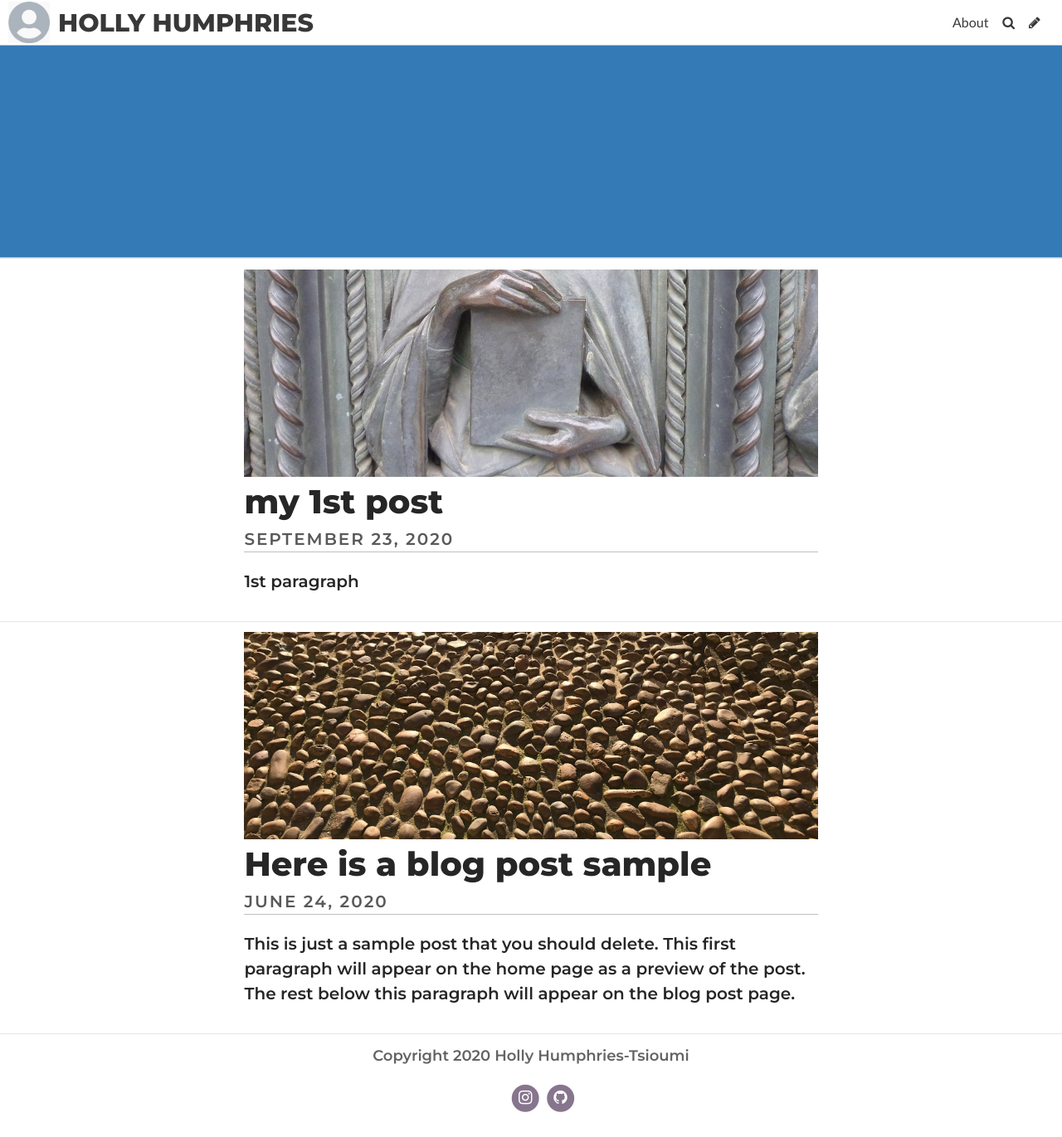
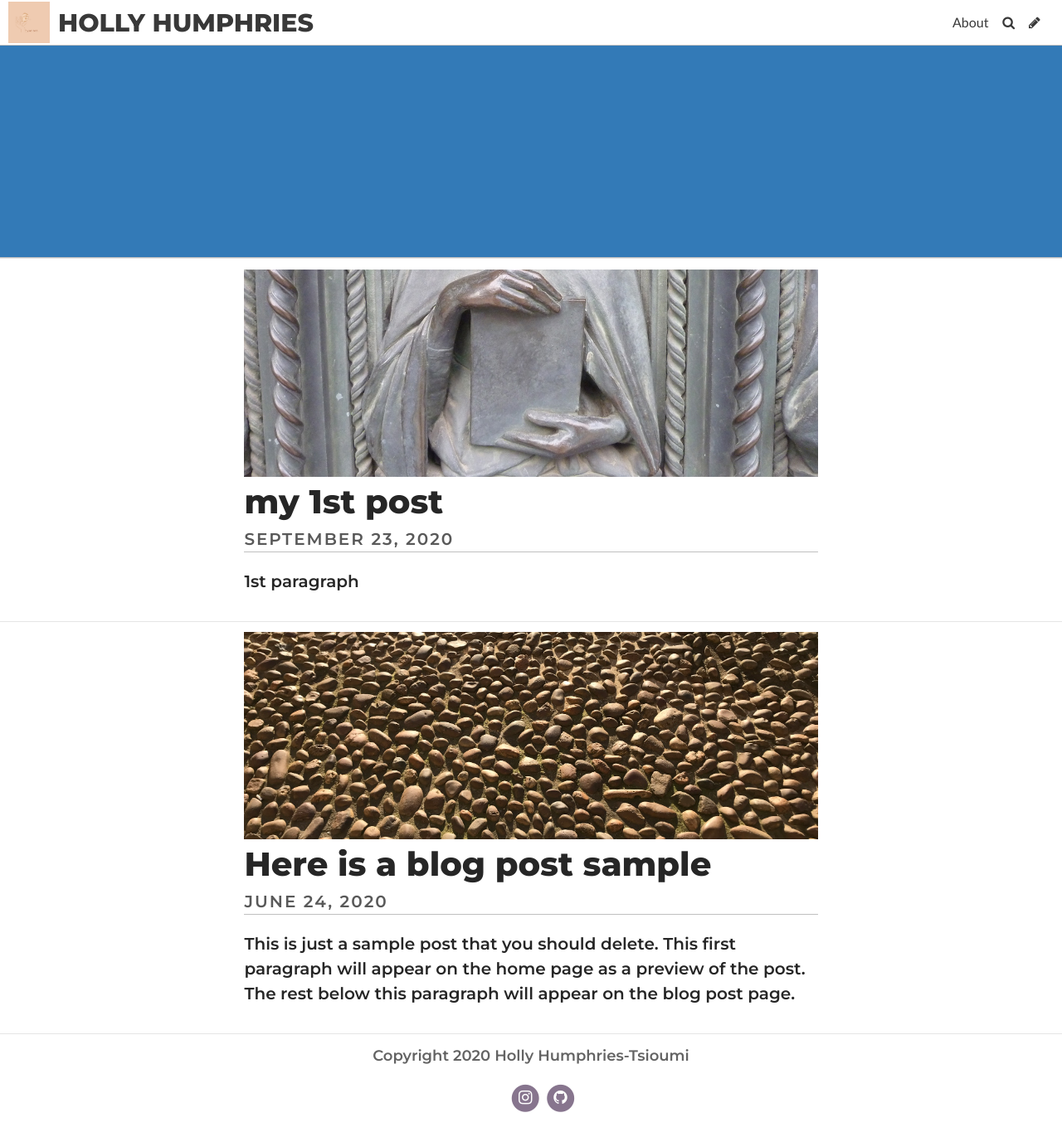
Before and after one commit to hollyhumphries/mybrookesblog, a Jekyll site: the page built from index.html, in a window 1280 px wide. Shown: the whole page at 83% size. Built offline with Jekyll 4.4.1, drawn with Linux system fonts in a browser that asks for light colours; some web fonts are replaced; the list of posts is cut into pages by our own code.

Commit message:
Update Settings “general”

```diff
--- a/_data/settings.yml
+++ b/_data/settings.yml
@@ -4,8 +4,8 @@ header_text: ""
 footer_text: Copyright 2020 Holly Humphries-Tsioumi
 header_feature_image: ""
 bannerheight: 20vmax
-logo: /uploads/logo.jpg
-favicon: /uploads/favicon.ico
+logo: ../uploads/brown-grooming-experts-beauty-logo.png
+favicon: ../uploads/brown-grooming-experts-beauty-logo.png
 gridlayout: false
 fixednavbar: false
 upzoom: true
```
